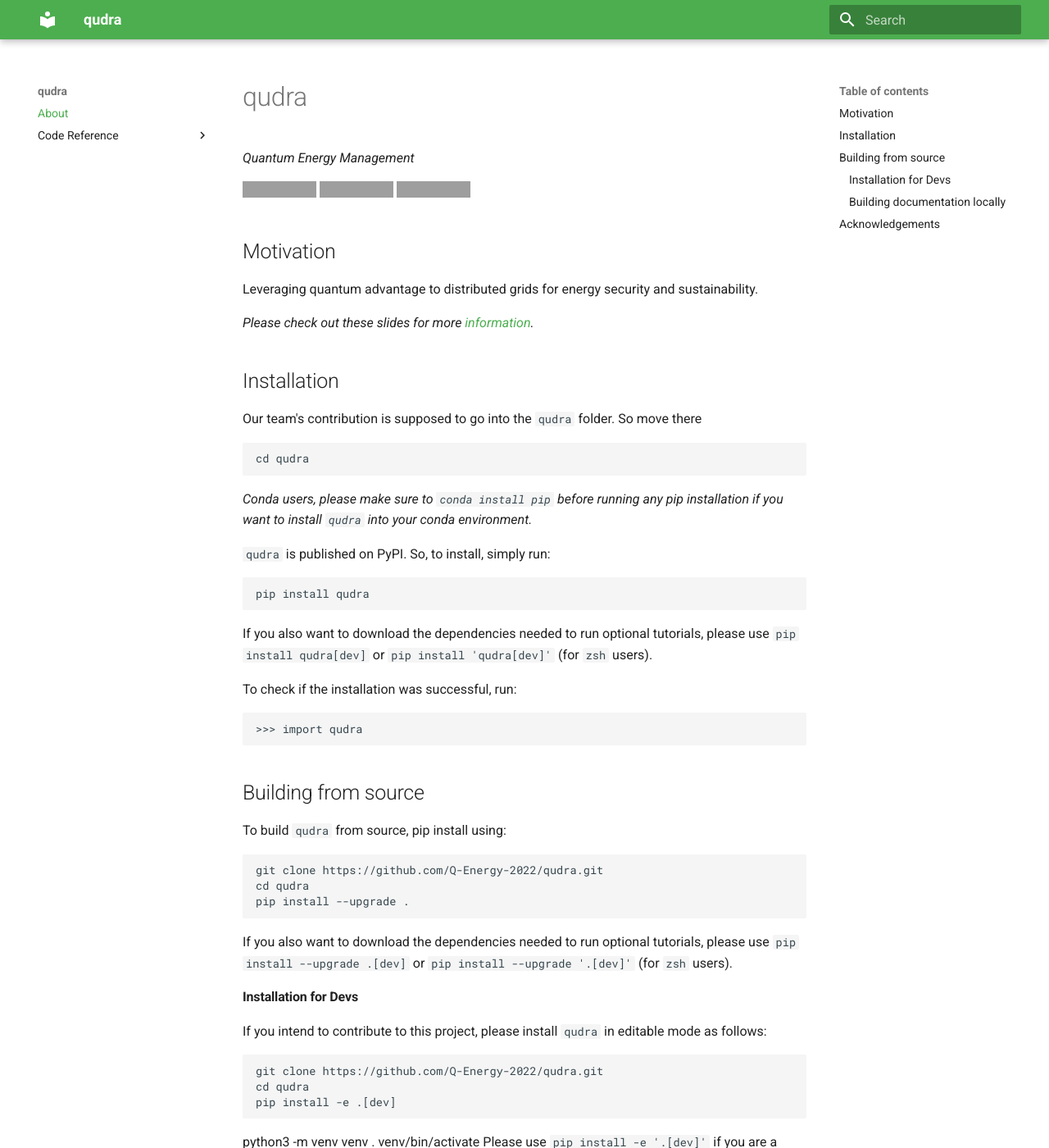
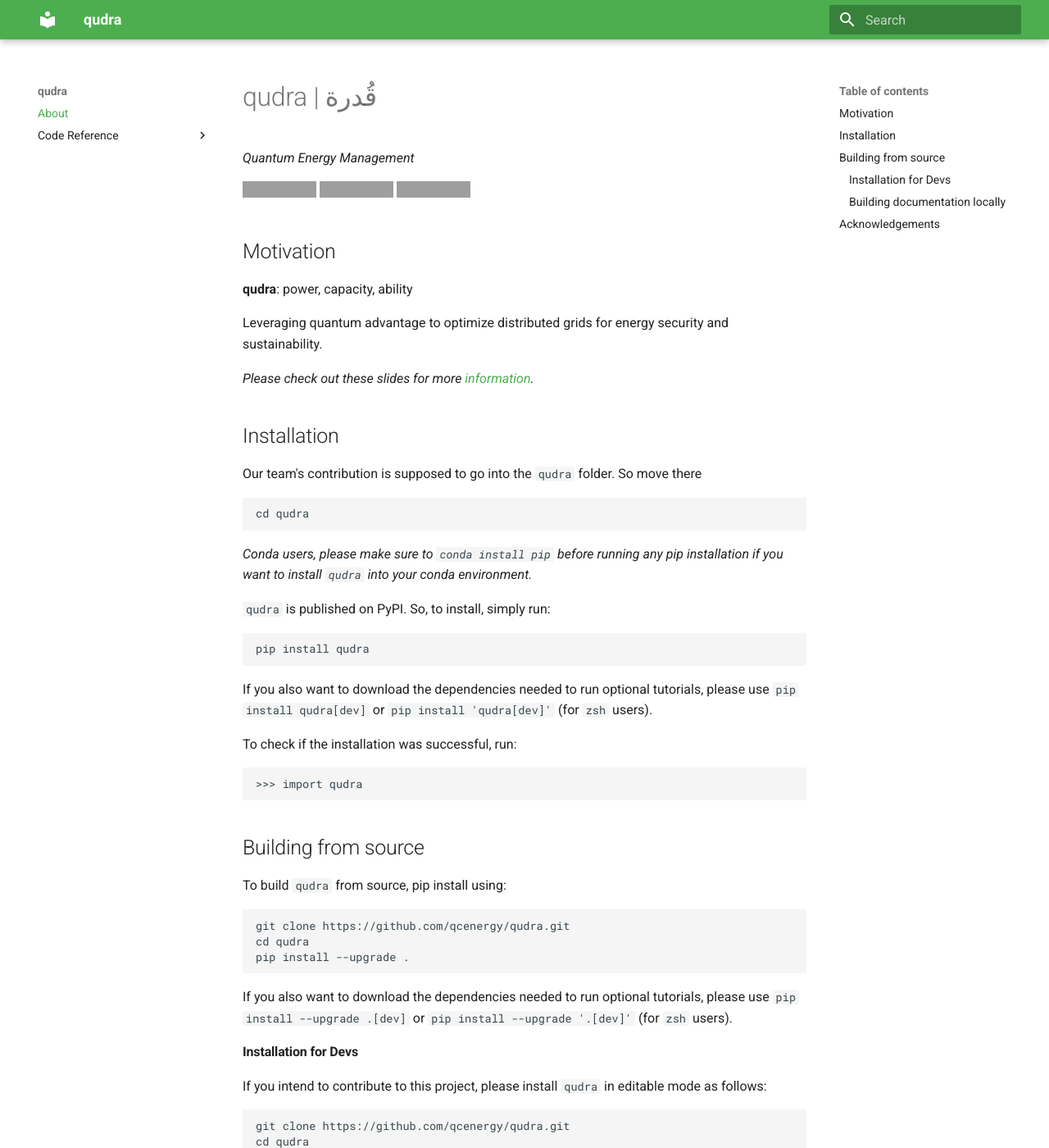
Before and after one commit to qBraid/NYUAD-2022, an MkDocs documentation site: the page built from docs/index.md, in a window 1280 px wide and 1400 px high. Shown: the whole window at 82% size. Built offline with MkDocs 1.6.1 and Material for MkDocs 9.7.7, drawn with Linux system fonts in a browser that asks for light colours; some of the changed text lies outside the part shown; grey boxes are pictures that could not be loaded.

````diff
--- a/docs/index.md
+++ b/docs/index.md
@@ -1,16 +1,18 @@
-# qudra
+# qudra | قُدرة
 *Quantum Energy Management*
 
-[![License](https://img.shields.io/github/license/Q-Energy-2022/qudra.svg?style=popout-square)](https://opensource.org/licenses/Apache-2.0)
-[![](https://img.shields.io/github/release/Q-Energy-2022/qudra.svg?style=popout-square)](https://github.com/Q-Energy-2022/qudra/releases)
+[![License](https://img.shields.io/github/license/qcenergy/qudra.svg?style=popout-square)](https://opensource.org/licenses/Apache-2.0)
+[![](https://img.shields.io/github/release/qcenergy/qudra.svg?style=popout-square)](https://github.com/qcenergy/qudra/releases)
 [![](https://img.shields.io/pypi/dm/qudra.svg?style=popout-square)](https://pypi.org/project/qudra/)
 
 
 ## Motivation
 
-Leveraging quantum advantage to distributed grids for energy security and sustainability.
+**qudra**:  power, capacity, ability
 
-*Please check out these slides for more [information](https://www.canva.com/design/DAE8pdmu5A0/F-bEPUubsNa9QMclkktCsg/view).*
+Leveraging quantum advantage to optimize distributed grids for energy security and sustainability.
+
+*Please check out these slides for more [information](https://www.canva.com/design/DAE8k9ZTusE/yADryUs2shHHs5LKuvO9pQ/view).*
 ## Installation
 
 Our team's contribution is supposed to go into the `qudra` folder. So move there
@@ -39,7 +41,7 @@ To check if the installation was successful, run:
 To build `qudra` from source, pip install using:
 
 ```bash
-git clone https://github.com/Q-Energy-2022/qudra.git
+git clone https://github.com/qcenergy/qudra.git
 cd qudra
 pip install --upgrade .
 ```
@@ -51,7 +53,7 @@ If you also want to download the dependencies needed to run optional tutorials,
 
 If you intend to contribute to this project, please install `qudra` in editable mode as follows:
 ```bash
-git clone https://github.com/Q-Energy-2022/qudra.git
+git clone https://github.com/qcenergy/qudra.git
 cd qudra
 pip install -e .[dev]
 ```
````
Also changed, not shown: README.md (+9 -7 lines).
